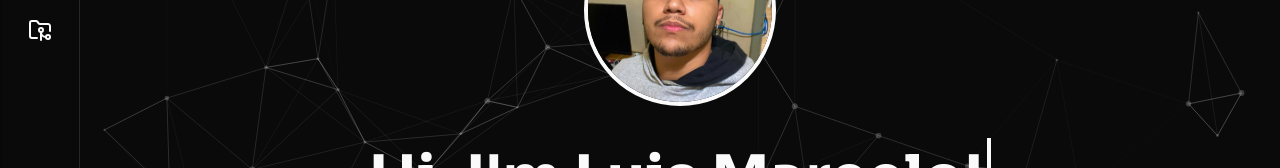
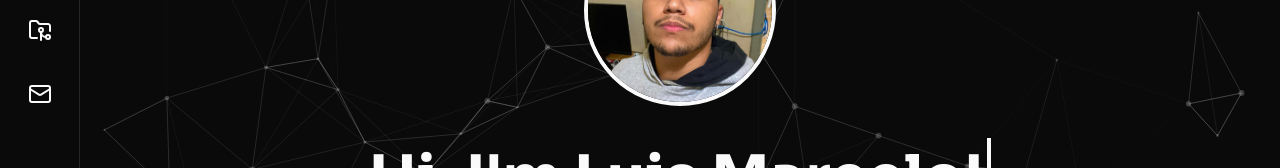
Before and after one commit to LuisMFG/portfolio_celo, a Next.js app: page /en in a window 1280 px wide. Shown: the part 282-450 px from the top of the page. Built offline with nearby package versions, Linux system fonts and the light colour scheme.

Commit message:
[imp] adicionado item contato na sidebar

```diff
--- a/src/components/sidebar.tsx
+++ b/src/components/sidebar.tsx
@@ -1,9 +1,19 @@
-"use client"
+"use client";
 
-import { motion } from "framer-motion"
-import { ThemeToggle } from "./theme-toggle"
-import { Home, User, Code2, Briefcase, FolderGit2, Github, Linkedin, Instagram } from "lucide-react"
-import Link from "next/link"
+import { motion } from "framer-motion";
+import { ThemeToggle } from "./theme-toggle";
+import {
+  Home,
+  User,
+  Code2,
+  Briefcase,
+  FolderGit2,
+  Mail,
+  Github,
+  Linkedin,
+  Instagram,
+} from "lucide-react";
+import Link from "next/link";
 
 const menuItems = [
   { href: "#home", icon: Home, label: "Início" },
@@ -11,22 +21,34 @@ const menuItems = [
   { href: "#skills", icon: Code2, label: "Tecnologias" },
   { href: "#experience", icon: Briefcase, label: "Experiência" },
   { href: "#projects", icon: FolderGit2, label: "Projetos" },
-]
+  { href: "#contact", icon: Mail, label: "Contato" },
+];
 
 const socialLinks = [
   { href: "https://github.com/LuisMFG", icon: Github, label: "GitHub" },
-  { href: "https://linkedin.com/in/celodev11", icon: Linkedin, label: "LinkedIn" },
-  { href: "https://instagram.com/celo11_", icon: Instagram, label: "Instagram" },
-]
+  {
+    href: "https://linkedin.com/in/celodev11",
+    icon: Linkedin,
+    label: "LinkedIn",
+  },
+  {
+    href: "https://instagram.com/celo11_",
+    icon: Instagram,
+    label: "Instagram",
+  },
+];
 
 export function Sidebar() {
-  const handleClick = (e: React.MouseEvent<HTMLAnchorElement>, href: string) => {
-    e.preventDefault()
-    const element = document.querySelector(href)
+  const handleClick = (
+    e: React.MouseEvent<HTMLAnchorElement>,
+    href: string
+  ) => {
+    e.preventDefault();
+    const element = document.querySelector(href);
     if (element) {
-      element.scrollIntoView({ behavior: "smooth" })
+      element.scrollIntoView({ behavior: "smooth" });
     }
-  }
+  };
 
   return (
     <motion.nav
@@ -43,10 +65,7 @@ export function Sidebar() {
             onClick={(e) => handleClick(e, item.href)}
             className="p-3 hover:bg-accent rounded-lg transition-colors relative group"
           >
-            <motion.div
-              whileHover={{ scale: 1.1 }}
-              whileTap={{ scale: 0.9 }}
-            >
+            <motion.div whileHover={{ scale: 1.1 }} whileTap={{ scale: 0.9 }}>
               <item.icon className="w-6 h-6" />
               <span className="sr-only">{item.label}</span>
               <div className="absolute left-full ml-2 px-2 py-1 bg-accent rounded-md opacity-0 invisible group-hover:opacity-100 group-hover:visible transition-all">
@@ -82,5 +101,5 @@ export function Sidebar() {
 
       <ThemeToggle />
     </motion.nav>
-  )
+  );
 }
```
